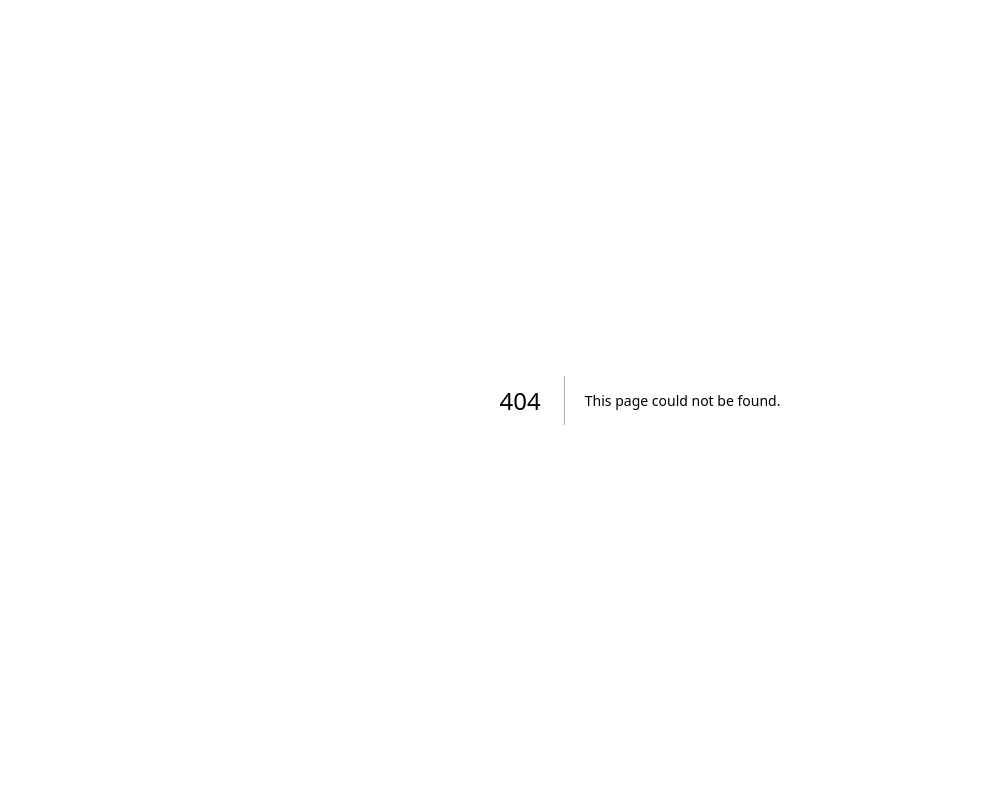
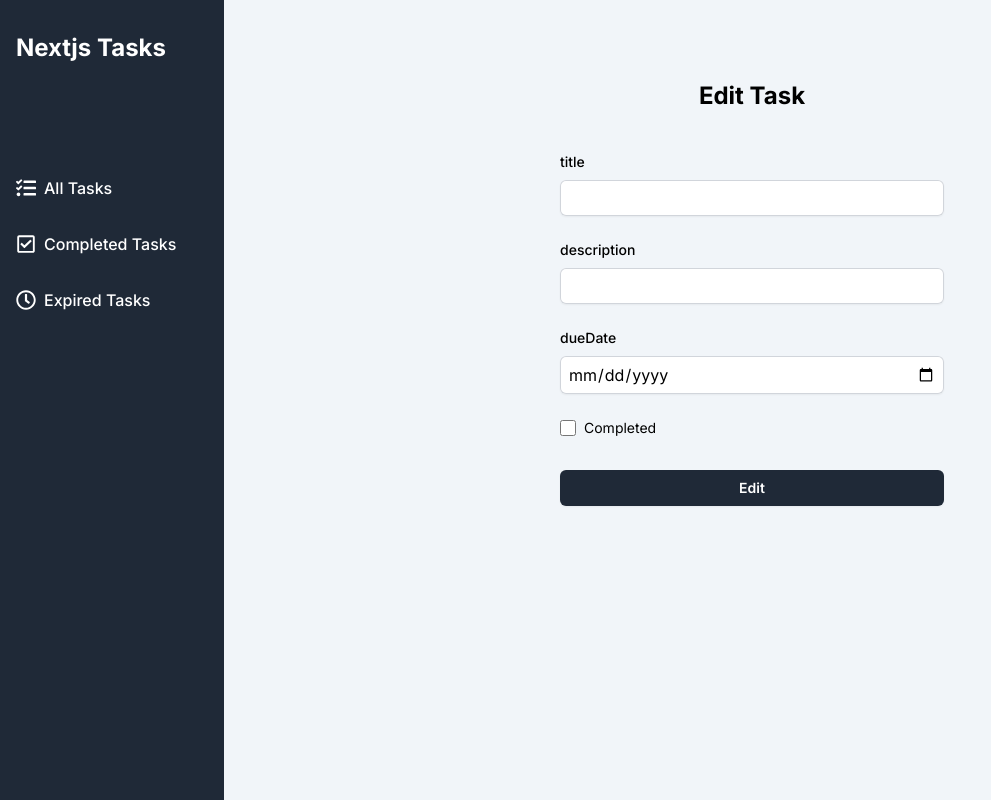
Before and after one commit to xxx-44/next_task, a Next.js app: page /edit/1 in a window 1280 px wide. Before the commit this address had no page. Shown: the whole page, without its empty margins (0-991 px from the left). Built offline with nearby package versions, Linux system fonts and the light colour scheme.

Commit message:
見た目完成

```diff
--- a/package.json
+++ b/package.json
@@ -9,6 +9,7 @@
     "lint": "next lint"
   },
   "dependencies": {
+    "mongoose": "^8.4.1",
     "next": "14.2.3",
     "react": "^18",
     "react-dom": "^18",
--- /dev/null
+++ b/src/actions/task.ts
@@ -0,0 +1,28 @@
+'use server';
+
+import { Task, TaskModel } from '@/models/task';
+import { connectDB } from '@/utils/database';
+import { redirect } from 'next/navigation';
+
+export interface FormState {
+	error: string;
+}
+
+export const createTask = async (state: FormState, formData: FormData) => {
+	const newTask: Task = {
+		title: formData.get('title') as string,
+		description: formData.get('description') as string,
+		dueDate: formData.get('dueDate') as string,
+		isCompleted: false,
+	};
+
+	try {
+		await connectDB();
+		await TaskModel.create(newTask);
+	} catch (error) {
+		state.error = 'create task error';
+		return state;
+	}
+
+	redirect('/');
+};
--- /dev/null
+++ b/src/app/(main)/edit/[id]/page.tsx
@@ -0,0 +1,17 @@
+import EditTask from '@/component/EditTask/EditTask';
+
+interface Params {
+	params: { id: string };
+}
+
+const EditTaskPage = ({ params }: Params) => {
+	const id = params.id;
+	return (
+		<div className='flex flex-col justify-center py-20'>
+			<h2 className='text-center text-2xl font-bold'>Edit Task</h2>
+			<EditTask />
+		</div>
+	);
+};
+
+export default EditTaskPage;
--- a/src/app/(main)/new/page.tsx
+++ b/src/app/(main)/new/page.tsx
@@ -1,7 +1,13 @@
+import NewTaskForm from '@/component/NewTaskForm/NewTaskForm';
 import React from 'react';
 
 const NewTaskPage = () => {
-	return <div>NewTaskPage</div>;
+	return (
+		<div className='flex flex-col justify-center py-20'>
+			<h2 className='text-center text-2xl font-bold'>Create New Task</h2>
+			<NewTaskForm />
+		</div>
+	);
 };
 
 export default NewTaskPage;
--- /dev/null
+++ b/src/app/error.tsx
@@ -0,0 +1,17 @@
+'use client';
+import Link from 'next/link';
+import React from 'react';
+
+const ErrorPage = () => {
+	return (
+		<div className='h-screen flex flex-col justify-center items-center bg-sky-50 text-gray-900'>
+			<h1 className='text-8xl font-bold'>ERROR</h1>
+			<p className='text-4xl font-medium'>Unxepected error occurred</p>
+			<Link href='/' className='mt-4 text-xl text-blue-600 hover:underline'>
+				Back to Home
+			</Link>
+		</div>
+	);
+};
+
+export default ErrorPage;
--- /dev/null
+++ b/src/app/not-found.tsx
@@ -0,0 +1,16 @@
+import Link from 'next/link';
+import React from 'react';
+
+const notfound = () => {
+	return (
+		<div className='h-screen flex flex-col justify-center items-center bg-sky-50 text-gray-900'>
+			<h1 className='text-8xl font-bold'>404</h1>
+			<p className='text-4xl font-medium'>Page Not Found</p>
+			<Link href='/' className='mt-4 text-xl text-blue-600 hover:underline'>
+				Back to Home
+			</Link>
+		</div>
+	);
+};
+
+export default notfound;
--- /dev/null
+++ b/src/component/EditTask/EditTask.tsx
@@ -0,0 +1,60 @@
+const EditTask = () => {
+	return (
+		<div className='mt-10 mx-auto w-full max-w-sm'>
+			<form action=''>
+				<div>
+					<label htmlFor='title' className='block text-sm font-medium'>
+						title
+					</label>
+					<input
+						type='text'
+						id='title'
+						name='title'
+						required
+						className='block mt-2 py-1.5 px-2 w-full rounded-md border-0 shadow-sm ring-1 ring-inset ring-gray-300'
+					/>
+				</div>
+				<div className='mt-6'>
+					<label htmlFor='description' className='block text-sm font-medium'>
+						description
+					</label>
+					<input
+						type='text'
+						id='description'
+						name='description'
+						required
+						className='block mt-2 py-1.5 px-2 w-full rounded-md border-0 shadow-sm ring-1 ring-inset ring-gray-300'
+					/>
+				</div>
+				<div className='mt-6'>
+					<label htmlFor='dueDate' className='block text-sm font-medium'>
+						dueDate
+					</label>
+					<input
+						type='date'
+						id='dueDate'
+						name='dueDate'
+						min='2020-01-01'
+						max='2025-12-31'
+						required
+						className='block mt-2 py-1.5 px-2 w-full rounded-md border-0 shadow-sm ring-1 ring-inset ring-gray-300'
+					/>
+				</div>
+				<div className='mt-6 flex items-center'>
+					<input type='checkbox' name='isCompleted' id='isCompleted' className='mr-2 w-4 h-4' />
+					<label htmlFor='isCompleted' className='text-sm'>
+						Completed
+					</label>
+				</div>
+				<button
+					type='submit'
+					className='mt-8 py-2 w-full rounded-md text-white bg-gray-800 hover:bg-gray-500 text-sm font-semibold shadow-sm'
+				>
+					Edit
+				</button>
+			</form>
+		</div>
+	);
+};
+
+export default EditTask;
--- /dev/null
+++ b/src/component/NewTaskForm/NewTaskForm.tsx
@@ -0,0 +1,72 @@
+'use client';
+
+import { FormState, createTask } from '@/actions/task';
+import { useFormState, useFormStatus } from 'react-dom';
+
+const NewTaskForm = () => {
+	const initialState: FormState = { error: '' };
+	const [state, formAction] = useFormState(createTask, initialState);
+
+	const SubmitButton = () => {
+		const { pending } = useFormStatus();
+
+		return (
+			<button
+				type='submit'
+				className='mt-8 py-2 w-full rounded-md text-white bg-gray-800 hover:bg-gray-500 text-sm font-semibold shadow-sm disabled:bg-gray-400'
+				disabled={pending}
+			>
+				Create
+			</button>
+		);
+	};
+
+	return (
+		<div className='mt-10 mx-auto w-full max-w-sm'>
+			<form action={formAction}>
+				<div>
+					<label htmlFor='title' className='block text-sm font-medium'>
+						title
+					</label>
+					<input
+						type='text'
+						id='title'
+						name='title'
+						required
+						className='block mt-2 py-1.5 px-2 w-full rounded-md border-0 shadow-sm ring-1 ring-inset ring-gray-300'
+					/>
+				</div>
+				<div className='mt-6'>
+					<label htmlFor='description' className='block text-sm font-medium'>
+						description
+					</label>
+					<input
+						type='text'
+						id='description'
+						name='description'
+						required
+						className='block mt-2 py-1.5 px-2 w-full rounded-md border-0 shadow-sm ring-1 ring-inset ring-gray-300'
+					/>
+				</div>
+				<div className='mt-6'>
+					<label htmlFor='dueDate' className='block text-sm font-medium'>
+						dueDate
+					</label>
+					<input
+						type='date'
+						id='dueDate'
+						name='dueDate'
+						min='2020-01-01'
+						max='2025-12-31'
+						required
+						className='block mt-2 py-1.5 px-2 w-full rounded-md border-0 shadow-sm ring-1 ring-inset ring-gray-300'
+					/>
+				</div>
+				<SubmitButton />
+				{state.error && <p className='text-red-500 mt-2 text-sm'>{state.error}</p>}
+			</form>
+		</div>
+	);
+};
+
+export default NewTaskForm;
--- /dev/null
+++ b/src/models/task.ts
@@ -0,0 +1,38 @@
+import mongoose, { Document } from 'mongoose';
+
+export interface Task {
+	title: string;
+	description: string;
+	dueDate: string;
+	isCompleted: boolean;
+}
+
+export interface TaskDocument extends Task, Document {
+	createdAt: Date;
+	updatedAt: Date;
+}
+
+const taskSchema = new mongoose.Schema<TaskDocument>(
+	{
+		title: {
+			type: String,
+			required: true,
+		},
+		description: {
+			type: String,
+		},
+		dueDate: {
+			type: String,
+			required: true,
+		},
+		isCompleted: {
+			type: Boolean,
+			default: false,
+		},
+	},
+	{
+		timestamps: true,
+	}
+);
+
+export const TaskModel = mongoose.models.Task || mongoose.model('Task', taskSchema);
```
Also changed, not shown: src/utils/database.ts (added, +10 -0 lines), 2 other files (tests, documents, lock files or other folders).
